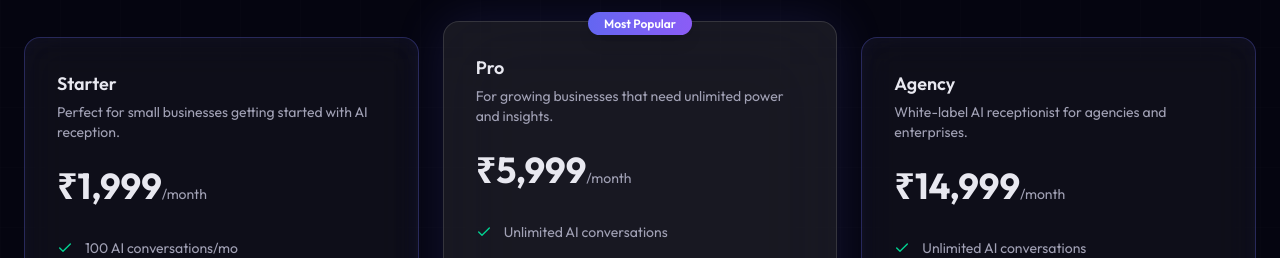
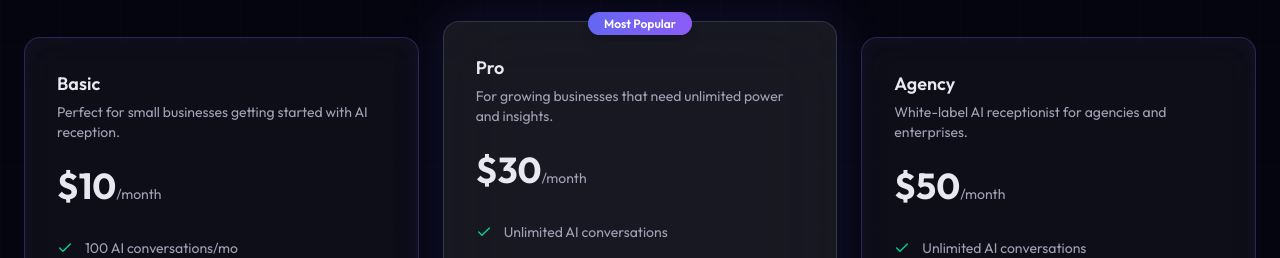
Before and after one commit to shivamkb17/VoiceClosure, a Next.js app: page /pricing in a window 1280 px wide. Shown: the part 373-631 px from the top of the page. Built offline with nearby package versions, Linux system fonts and the light colour scheme; no server answers.

Commit message:
feat: update pricing plans to USD (Basic/Pro/Agency)
- Basic: $10/mo, $100/yr
- Pro: $30/mo, $300/yr
- Agency: $50/mo, $500/yr

Updated: pricing page, landing preview, demo prompts, .env.example

```diff
--- a/src/app/pricing/page.tsx
+++ b/src/app/pricing/page.tsx
@@ -10,9 +10,9 @@ import Footer from "@/components/landing/Footer";
 
 const plans = [
   {
-    name: "Starter",
-    monthlyPrice: 1999,
-    yearlyPrice: 1599,
+    name: "Basic",
+    monthlyPrice: 10,
+    yearlyPrice: 100,
     description: "Perfect for small businesses getting started with AI reception.",
     features: [
       { name: "100 AI conversations/mo", included: true },
@@ -31,8 +31,8 @@ const plans = [
   },
   {
     name: "Pro",
-    monthlyPrice: 5999,
-    yearlyPrice: 4799,
+    monthlyPrice: 30,
+    yearlyPrice: 300,
     description: "For growing businesses that need unlimited power and insights.",
     features: [
       { name: "Unlimited AI conversations", included: true },
@@ -52,8 +52,8 @@ const plans = [
   },
   {
     name: "Agency",
-    monthlyPrice: 14999,
-    yearlyPrice: 11999,
+    monthlyPrice: 50,
+    yearlyPrice: 500,
     description: "White-label AI receptionist for agencies and enterprises.",
     features: [
       { name: "Unlimited AI conversations", included: true },
@@ -225,12 +225,12 @@ export default function PricingPage() {
 
                 <div className="mb-8">
                   <span className="text-4xl font-bold">
-                    ₹{isYearly ? plan.yearlyPrice.toLocaleString() : plan.monthlyPrice.toLocaleString()}
+                    ${isYearly ? Math.round(plan.yearlyPrice / 12) : plan.monthlyPrice}
                   </span>
                   <span className="text-muted text-sm">/month</span>
                   {isYearly && (
                     <div className="text-xs text-emerald-400 mt-1">
-                      Billed ₹{(plan.yearlyPrice * 12).toLocaleString()}/year
+                      Billed ${plan.yearlyPrice}/year
                     </div>
                   )}
                 </div>
--- a/src/components/landing/PricingPreview.tsx
+++ b/src/components/landing/PricingPreview.tsx
@@ -7,8 +7,8 @@ import { Check, ArrowRight } from "lucide-react";
 
 const plans = [
   {
-    name: "Starter",
-    price: "₹1,999",
+    name: "Basic",
+    price: "$10",
     period: "/month",
     description: "Perfect for small businesses getting started.",
     features: [
@@ -22,7 +22,7 @@ const plans = [
   },
   {
     name: "Pro",
-    price: "₹5,999",
+    price: "$30",
     period: "/month",
     description: "For growing businesses that need more power.",
     features: [
@@ -38,7 +38,7 @@ const plans = [
   },
   {
     name: "Agency",
-    price: "₹14,999",
+    price: "$50",
     period: "/month",
     description: "White-label solution for agencies and enterprises.",
     features: [
--- a/src/lib/prompts.ts
+++ b/src/lib/prompts.ts
@@ -30,7 +30,7 @@ Your responsibilities:
 - Assess urgency (1-10 scale internally, but communicate naturally)
 - Check appointment preferences (morning/afternoon, weekday/weekend)
 - Offer the next available slot (e.g., "Tomorrow at 2:30 PM" or "Thursday at 10:00 AM")
-- Mention the ₹500 booking deposit to confirm the appointment
+- Mention the $25 booking deposit to confirm the appointment
 - Collect their name and phone number
 - Confirm the booking with a summary
 
@@ -51,7 +51,7 @@ Important rules:
       { role: "user", message: "It's a sharp pain, especially when I drink something cold." },
       { role: "ai", message: "That sounds like it could be sensitivity or possibly a cavity. I'd definitely recommend getting that checked by Dr. Sharma as soon as possible. Would you like me to book you an appointment? We have a slot available tomorrow at 2:30 PM." },
       { role: "user", message: "Yes, tomorrow afternoon works." },
-      { role: "ai", message: "Perfect! I've reserved tomorrow at 2:30 PM for you. To confirm the appointment, we just need a ₹500 booking deposit. I'll send you a secure payment link right now. Could I get your name and phone number?" },
+      { role: "ai", message: "Perfect! I've reserved tomorrow at 2:30 PM for you. To confirm the appointment, we just need a $25 booking deposit. I'll send you a secure payment link right now. Could I get your name and phone number?" },
       { role: "user", message: "Sure, I'm Rahul Verma, 98765-43210." },
       { role: "ai", message: "Thank you, Rahul! You're all set — appointment with Dr. Sharma tomorrow at 2:30 PM. I'm sending the payment link to confirm. Is there anything else I can help you with?" },
     ],
@@ -72,7 +72,7 @@ Your responsibilities:
 - Ask about their preferred stylist (or suggest one based on the service)
 - Ask about preferred date and time
 - Offer available time slots
-- Mention the ₹300 booking deposit for standard services, ₹1000 for premium/bridal
+- Mention the $15 booking deposit for standard services, $50 for premium/bridal
 - Collect name and contact info
 - Confirm the appointment with a summary
 
@@ -96,7 +96,7 @@ Important rules:
       { role: "user", message: "I'm thinking balayage, something like a caramel blonde." },
       { role: "ai", message: "Caramel balayage — that's going to look absolutely stunning! I'd recommend Priya for this — she's our color specialist and she does incredible balayage work. When would you like to come in?" },
       { role: "user", message: "This Saturday if possible." },
-      { role: "ai", message: "Let me check... Yes! Priya has a 11:00 AM slot this Saturday. The balayage session is about 2-3 hours. To confirm, we'll need a ₹300 booking deposit. Can I get your name?" },
+      { role: "ai", message: "Let me check... Yes! Priya has a 11:00 AM slot this Saturday. The balayage session is about 2-3 hours. To confirm, we'll need a $15 booking deposit. Can I get your name?" },
     ],
   },
   {
@@ -114,7 +114,7 @@ Your responsibilities:
 - Ask about their legal matter (family law, property disputes, business/corporate, criminal defense, civil litigation)
 - Gather basic, non-sensitive details about their situation (type of issue, timeline, urgency)
 - Offer a consultation slot with the appropriate attorney
-- Mention the ₹2000 consultation fee
+- Mention the $100 consultation fee
 - Collect name, contact number, and a one-line case description
 - Confirm the consultation appointment
 
@@ -139,7 +139,7 @@ Important rules:
       { role: "user", message: "It's a family property inheritance issue. My uncle is contesting the will." },
       { role: "ai", message: "I see. Contested wills are handled by our senior partner, Advocate Vikram Sharma, who specializes in property law. I'd recommend scheduling a consultation so he can review the specifics. Our next available slot is Wednesday at 3:00 PM. Would that work for you?" },
       { role: "user", message: "Wednesday works." },
-      { role: "ai", message: "Excellent. The initial consultation fee is ₹2,000. I'll need your full name and contact number to confirm the appointment, and if you could bring any relevant documents to the meeting, that would be very helpful." },
+      { role: "ai", message: "Excellent. The initial consultation fee is $100. I'll need your full name and contact number to confirm the appointment, and if you could bring any relevant documents to the meeting, that would be very helpful." },
     ],
   },
   {
@@ -170,12 +170,12 @@ Restaurant details:
 - Open Tue-Sun, 12:00 PM - 3:00 PM (lunch) & 7:00 PM - 11:00 PM (dinner)
 - Private dining room seats 12
 - Garden area available for pleasant weather
-- Chef's Tasting Menu: 7-course meal at ₹4,500/person
-- Corkage fee: ₹1,500 per bottle
+- Chef's Tasting Menu: 7-course meal at $200/person
+- Corkage fee: $75 per bottle
 
 Important rules:
 - No reservation deposit needed for parties under 6
-- ₹2,000 deposit for parties of 6 or more
+- $100 deposit for parties of 6 or more
 - Always mention the Chef's Tasting Menu for special occasions
 - Keep it classy and inviting`,
 
```
